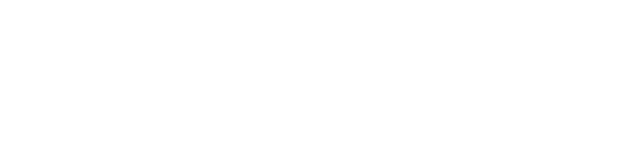
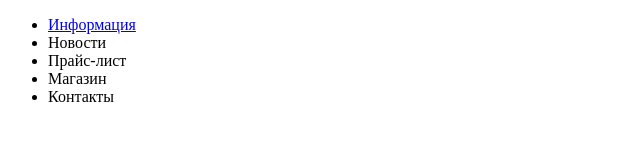
Before and after one commit to Terranru/barbershop, a plain HTML site: page www/index.html in a window 1280 px wide. Shown: the whole page, without its empty margins (0-640 px from the left). Drawn offline with Linux system fonts and the light colour scheme.

Commit message:
начало nav

```diff
--- a/www/index.html
+++ b/www/index.html
@@ -5,6 +5,17 @@
 	<title>Барбершоп "Бородинский"</title>
 </head>
 <body>
+	<header class="main-header">
+		<nav class="main-navigation">
+			<ul class="site-navigation">
+				<li><a href="info.html">Информация</a></li>
+				<li><a href="news.html"></a>Новости</li>
+				<li><a href="price.html"></a>Прайс-лист</li>
+				<li><a href="catalog.html"></a>Магазин</li>
+				<li><a href="contacts.html"></a>Контакты</li>
+			</ul>
+		</nav>
+	</header>
 
 </body>
 </html>
```
